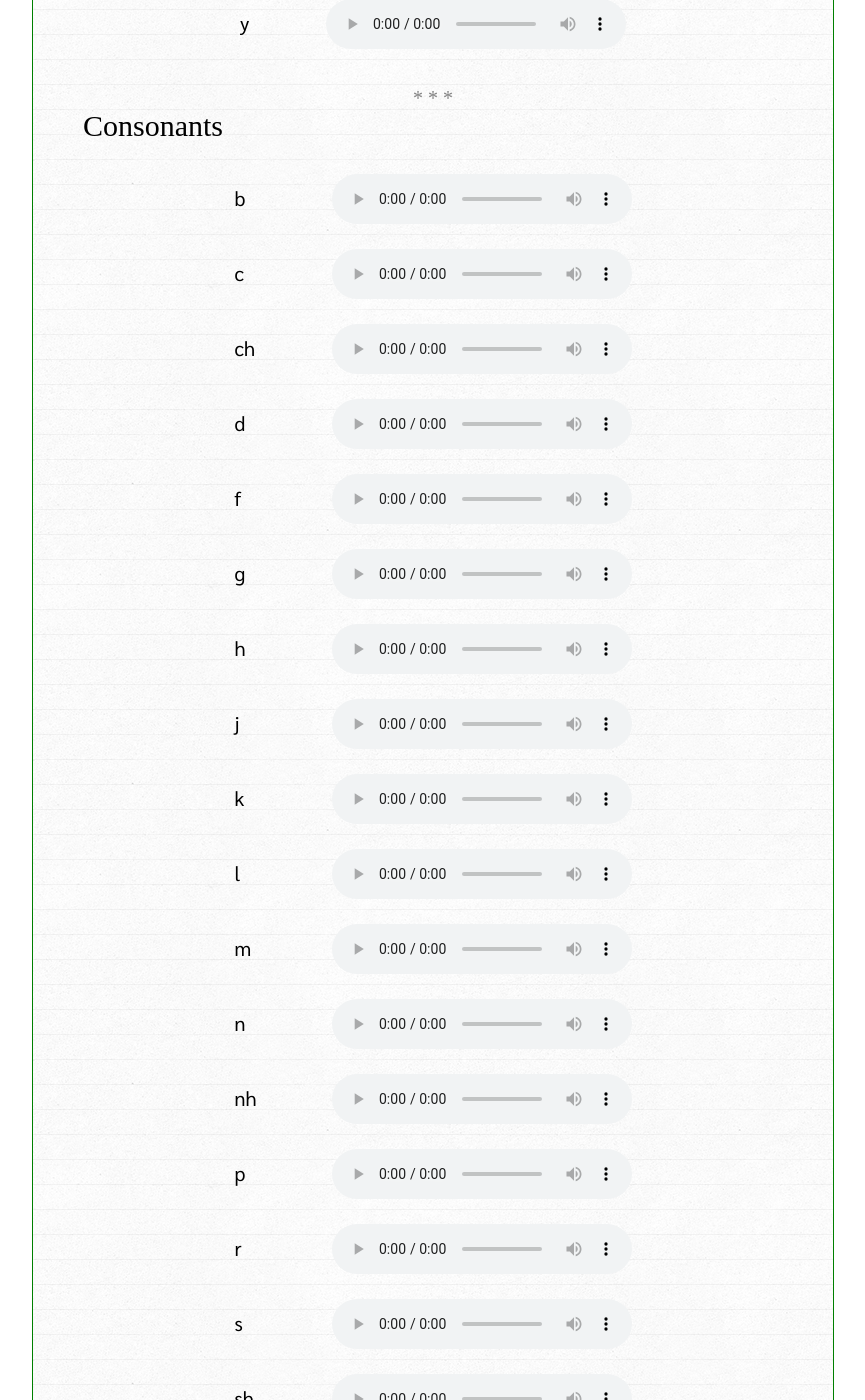
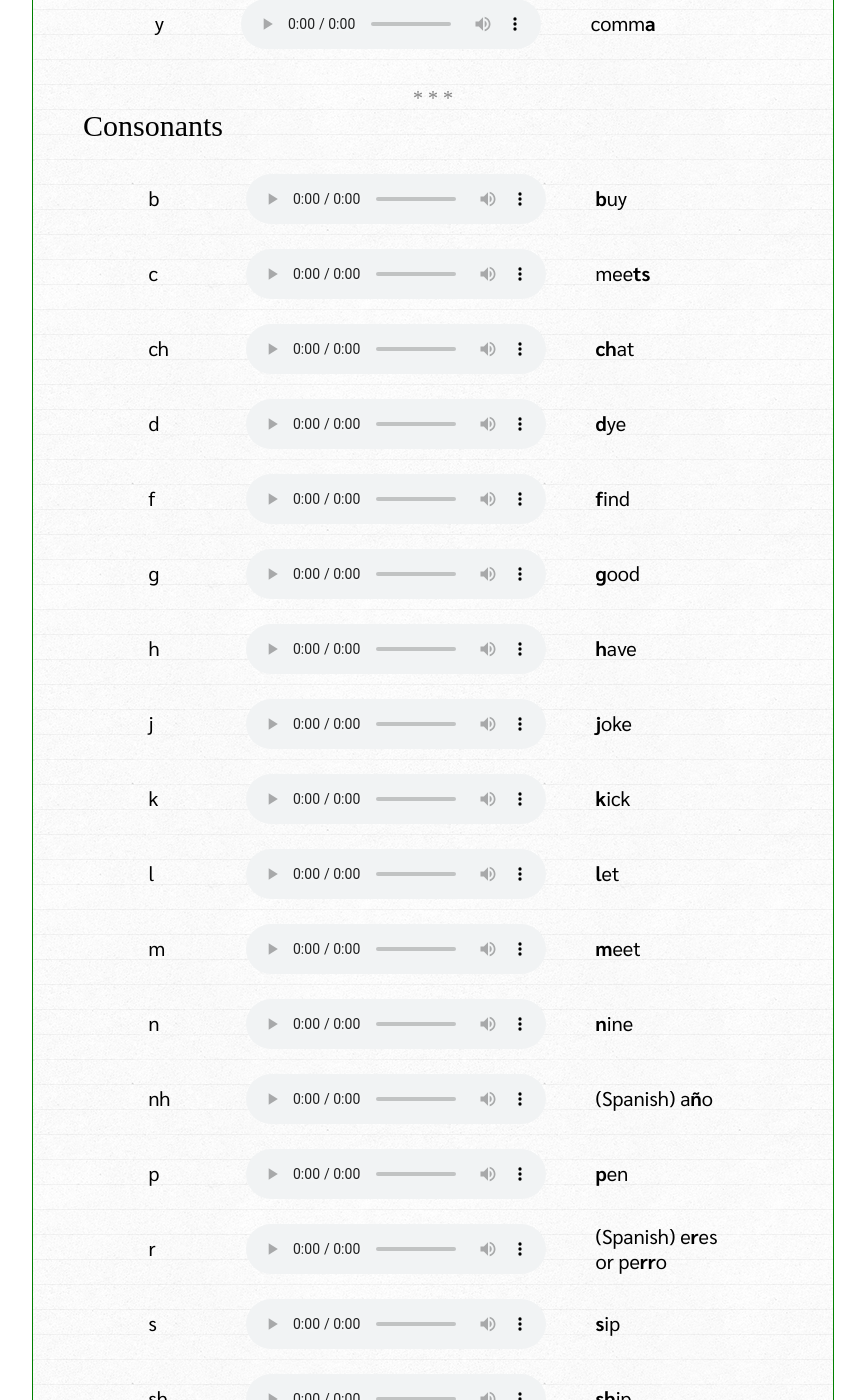
Before and after one commit to toaq/TwE, a Jekyll site: the page built from _lessons/00/index.md, in a window 1280 px wide and 1400 px high, scrolled down 3043 px. Shown: the whole window, without its empty margins (207-1072 px from the left). Built offline with Jekyll 4.4.1, drawn with Linux system fonts in a browser that asks for light colours; some web fonts are replaced; some of the changed text lies outside the part shown.

Commit message:
Pronunciation keys

```diff
--- a/_lessons/00/index.md
+++ b/_lessons/00/index.md
@@ -49,34 +49,34 @@ Compared to the English alphabet, the letters **v**, **w** and **x** are "missin
 
 Five of the vowel letters look the same as in English, except for **ı**, which is missing the dot. The sixth vowel, written **y**, is the only unusual one from an English perspective. The pronunciations are as follows:
 
-| a | <audio controls src="../sounds/a.mp3" /> |
-| e | <audio controls src="../sounds/e.mp3" /> |
-| ı | <audio controls src="../sounds/i.mp3" /> |
-| o | <audio controls src="../sounds/o.mp3" /> |
-| u | <audio controls src="../sounds/u.mp3" /> |
-| y | <audio controls src="../sounds/y.mp3" /> |
+| a | <audio controls src="../sounds/a.mp3" /> | (Spanish) m**á**s |
+| e | <audio controls src="../sounds/e.mp3" /> | b**e**d |
+| ı | <audio controls src="../sounds/i.mp3" /> | k**ee**p |
+| o | <audio controls src="../sounds/o.mp3" /> | (Spanish) s**o**l |
+| u | <audio controls src="../sounds/u.mp3" /> | g**oo**se |
+| y | <audio controls src="../sounds/y.mp3" /> | comm**a** |
 
 ## Consonants
 
-| b  | <audio controls src="../sounds/b.mp3" />  |
-| c  | <audio controls src="../sounds/c.mp3" />  |
-| ch | <audio controls src="../sounds/ch.mp3" /> |
-| d  | <audio controls src="../sounds/d.mp3" />  |
-| f  | <audio controls src="../sounds/f.mp3" />  |
-| g  | <audio controls src="../sounds/g.mp3" />  |
-| h  | <audio controls src="../sounds/h.mp3" />  |
-| j  | <audio controls src="../sounds/j.mp3" />  |
-| k  | <audio controls src="../sounds/k.mp3" />  |
-| l  | <audio controls src="../sounds/l.mp3" />  |
-| m  | <audio controls src="../sounds/m.mp3" />  |
-| n  | <audio controls src="../sounds/n.mp3" />  |
-| nh | <audio controls src="../sounds/nh.mp3" />  |
-| p  | <audio controls src="../sounds/p.mp3" />  |
-| r  | <audio controls src="../sounds/r.mp3" />  |
-| s  | <audio controls src="../sounds/s.mp3" />  |
-| sh | <audio controls src="../sounds/sh.mp3" /> |
-| t  | <audio controls src="../sounds/t.mp3" />  |
-| z  | <audio controls src="../sounds/z.mp3" />  |
+| b  | <audio controls src="../sounds/b.mp3" />  | **b**uy |
+| c  | <audio controls src="../sounds/c.mp3" />  | mee**ts** |
+| ch | <audio controls src="../sounds/ch.mp3" /> | **ch**at |
+| d  | <audio controls src="../sounds/d.mp3" />  | **d**ye |
+| f  | <audio controls src="../sounds/f.mp3" />  | **f**ind |
+| g  | <audio controls src="../sounds/g.mp3" />  | **g**ood |
+| h  | <audio controls src="../sounds/h.mp3" />  | **h**ave |
+| j  | <audio controls src="../sounds/j.mp3" />  | **j**oke |
+| k  | <audio controls src="../sounds/k.mp3" />  | **k**ick |
+| l  | <audio controls src="../sounds/l.mp3" />  | **l**et |
+| m  | <audio controls src="../sounds/m.mp3" />  | **m**eet |
+| n  | <audio controls src="../sounds/n.mp3" />  | **n**ine |
+| nh | <audio controls src="../sounds/nh.mp3" />  | (Spanish) a**ñ**o |
+| p  | <audio controls src="../sounds/p.mp3" />  | **p**en |
+| r  | <audio controls src="../sounds/r.mp3" />  | (Spanish) e**r**es<br>or pe**rr**o |
+| s  | <audio controls src="../sounds/s.mp3" />  | **s**ip |
+| sh | <audio controls src="../sounds/sh.mp3" /> | **sh**ip |
+| t  | <audio controls src="../sounds/t.mp3" />  | **t**an |
+| z  | <audio controls src="../sounds/z.mp3" />  | a**ds** |
 
 The consonant **q** is usually pronounced as English "ng", but it can change its pronunciation depending on the consonant that follows:
 
```
